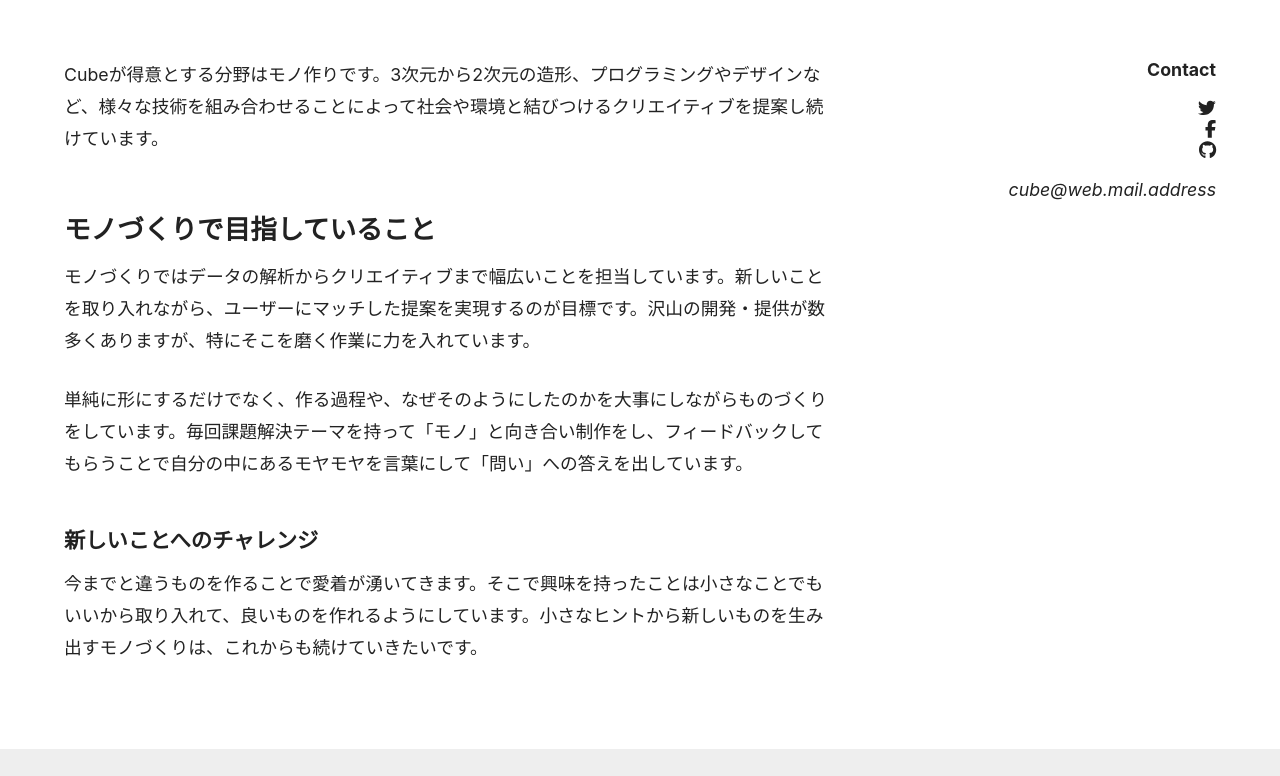
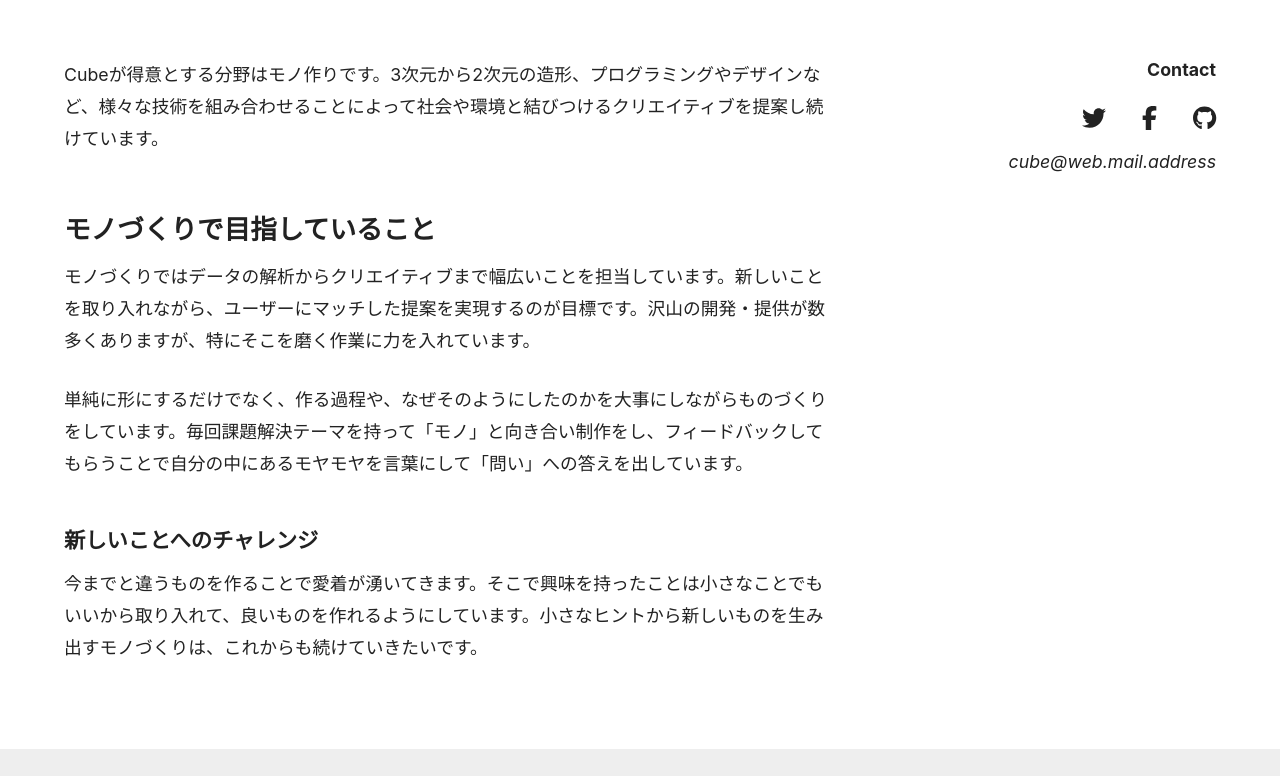
Before and after one commit to Mash1to/next-react-website, a Next.js app: page /about in a window 1280 px wide. Shown: the part 1084-1860 px from the top of the page. Built offline with nearby package versions, Linux system fonts and the light colour scheme.

Commit message:
Update social.module.css

```diff
--- a/styles/social.module.css
+++ b/styles/social.module.css
@@ -0,0 +1,5 @@
+.list {
+    display: flex;
+    gap: 1.5em;
+    font-size: var(--icon-size, 24px);
+}
```
